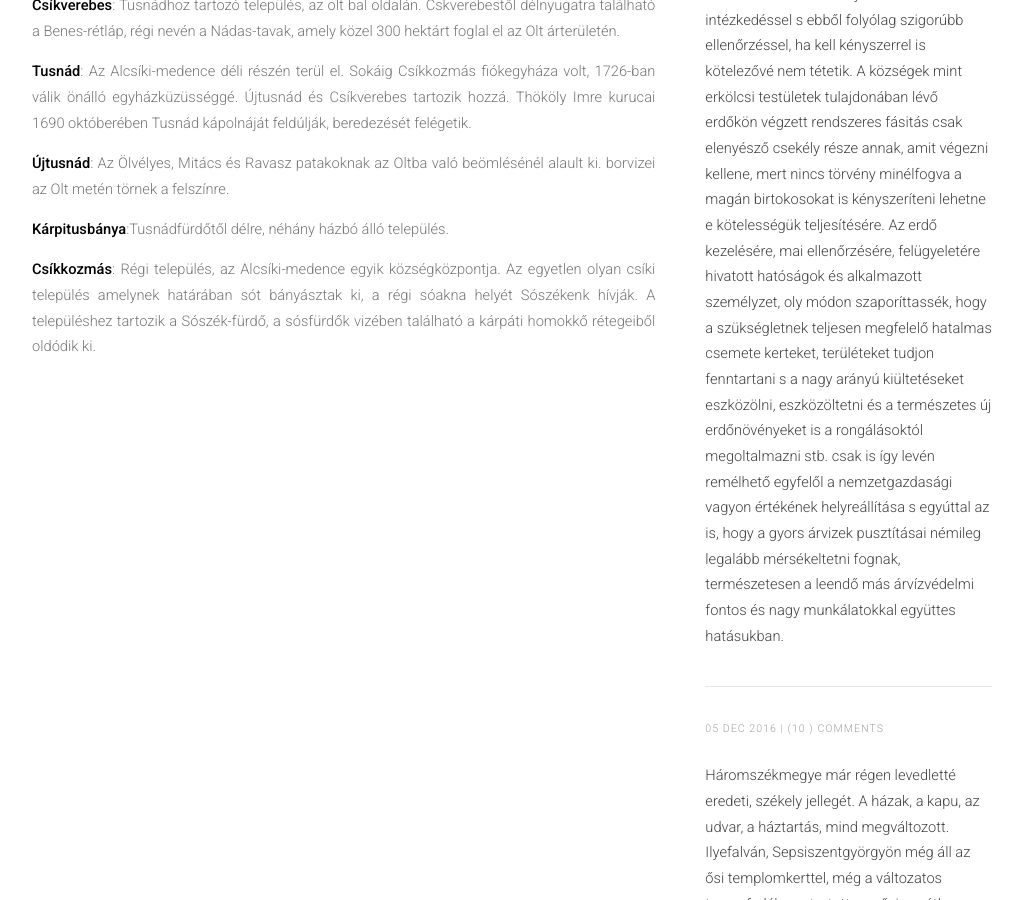
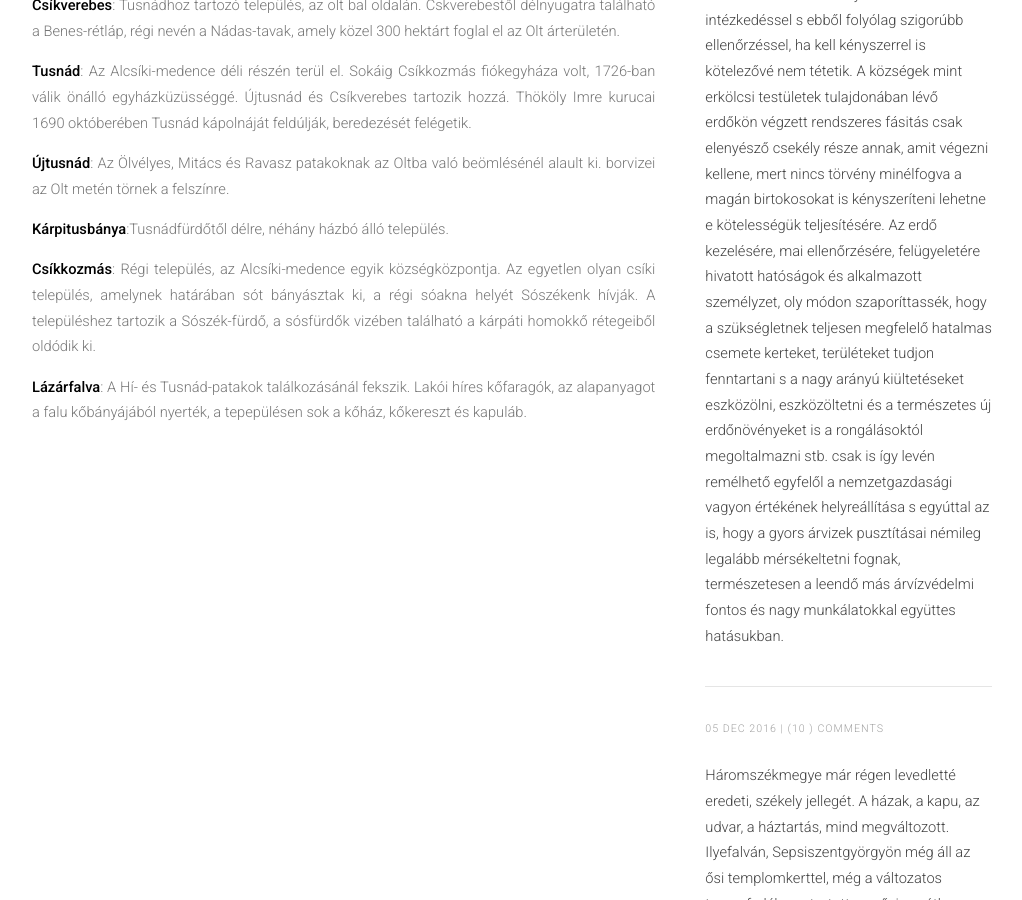
Before and after one commit to siculia/siculia.github.io, a Jekyll site: the page built from siculia-csikszek.html, in a window 1280 px wide and 900 px high, scrolled down 1908 px. Shown: the whole window, without its empty margins (128-1150 px from the left). Built offline with Jekyll 4.4.1, drawn with Linux system fonts in a browser that asks for light colours; nearby versions of some CDN libraries; library files that are not in the unit come from our copies.

Commit message:
Csíkszéki települések leírása, kiegészítés +

```diff
--- a/siculia-csikszek.html
+++ b/siculia-csikszek.html
@@ -58,7 +58,8 @@ layout: default
 							<p style="text-align: justify;"><b>Tusnád</b>: Az Alcsíki-medence déli részén terül el. Sokáig Csíkkozmás fiókegyháza volt, 1726-ban válik önálló egyházküzüsséggé. Újtusnád és Csíkverebes tartozik hozzá. Thököly Imre kurucai 1690 októberében Tusnád kápolnáját feldúlják, beredezését felégetik.</p>
 							<p style="text-align: justify;"><b>Újtusnád</b>: Az Ölvélyes, Mitács és Ravasz patakoknak az Oltba való beömlésénél alault ki. borvizei az Olt metén törnek a felszínre.</p>
 							<p style="text-align: justify;"><b>Kárpitusbánya</b>:Tusnádfürdőtől délre, néhány házbó álló település.</p>
-							<p style="text-align: justify;"><b>Csíkkozmás</b>: Régi település, az Alcsíki-medence egyik községközpontja. Az egyetlen olyan csíki település amelynek határában sót bányásztak ki, a régi sóakna helyét Sószékenk hívják. A településhez tartozik a Sószék-fürdő, a sósfürdők vizében található a kárpáti homokkő rétegeiből oldódik ki.</p>
+							<p style="text-align: justify;"><b>Csíkkozmás</b>: Régi település, az Alcsíki-medence egyik községközpontja. Az egyetlen olyan csíki település, amelynek határában sót bányásztak ki, a régi sóakna helyét Sószékenk hívják. A településhez tartozik a Sószék-fürdő, a sósfürdők vizében található a kárpáti homokkő rétegeiből oldódik ki.</p>
+							<p style="text-align: justify;"><b>Lázárfalva</b>: A Hí- és Tusnád-patakok találkozásánál fekszik. Lakói híres kőfaragók, az alapanyagot a falu kőbányájából nyerték, a tepepülésen sok a kőház, kőkereszt és kapuláb.</p>
 					</section>
 				</div>
 				{% include sidebar.html %}
```
